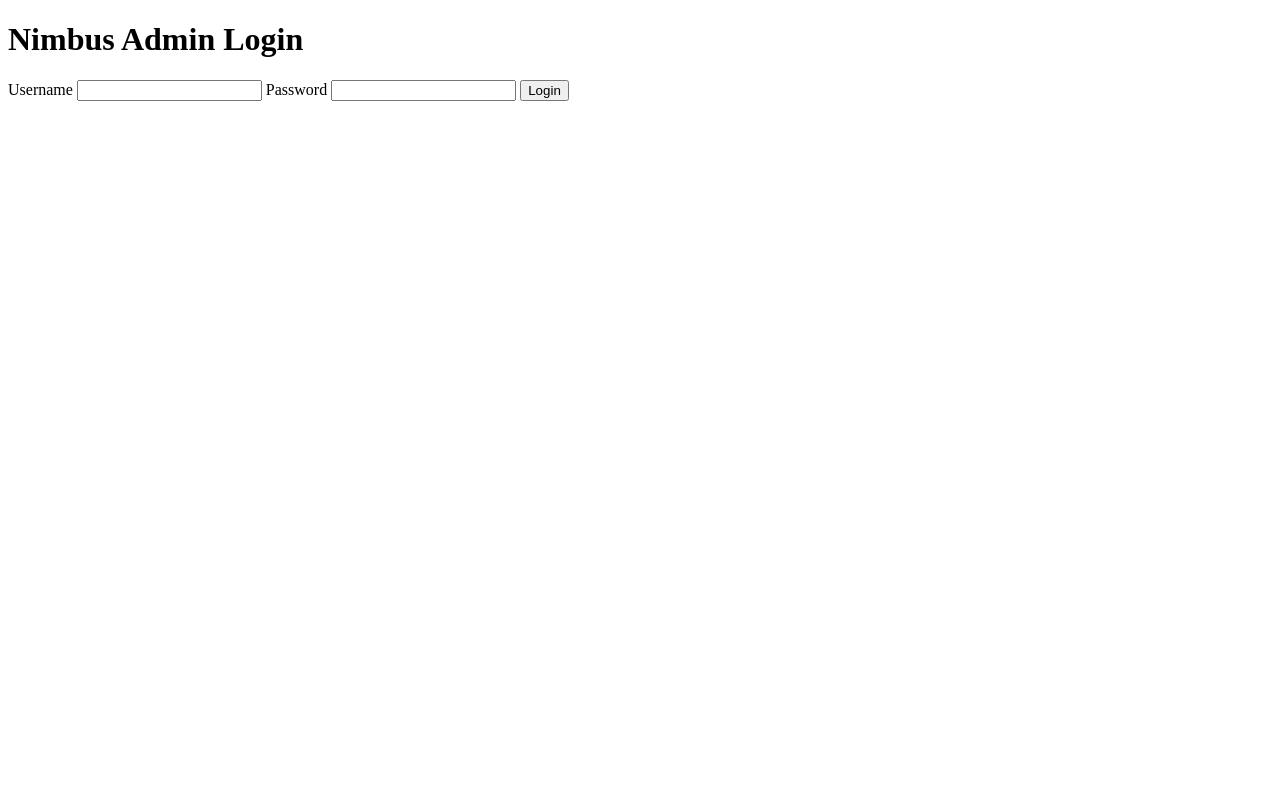
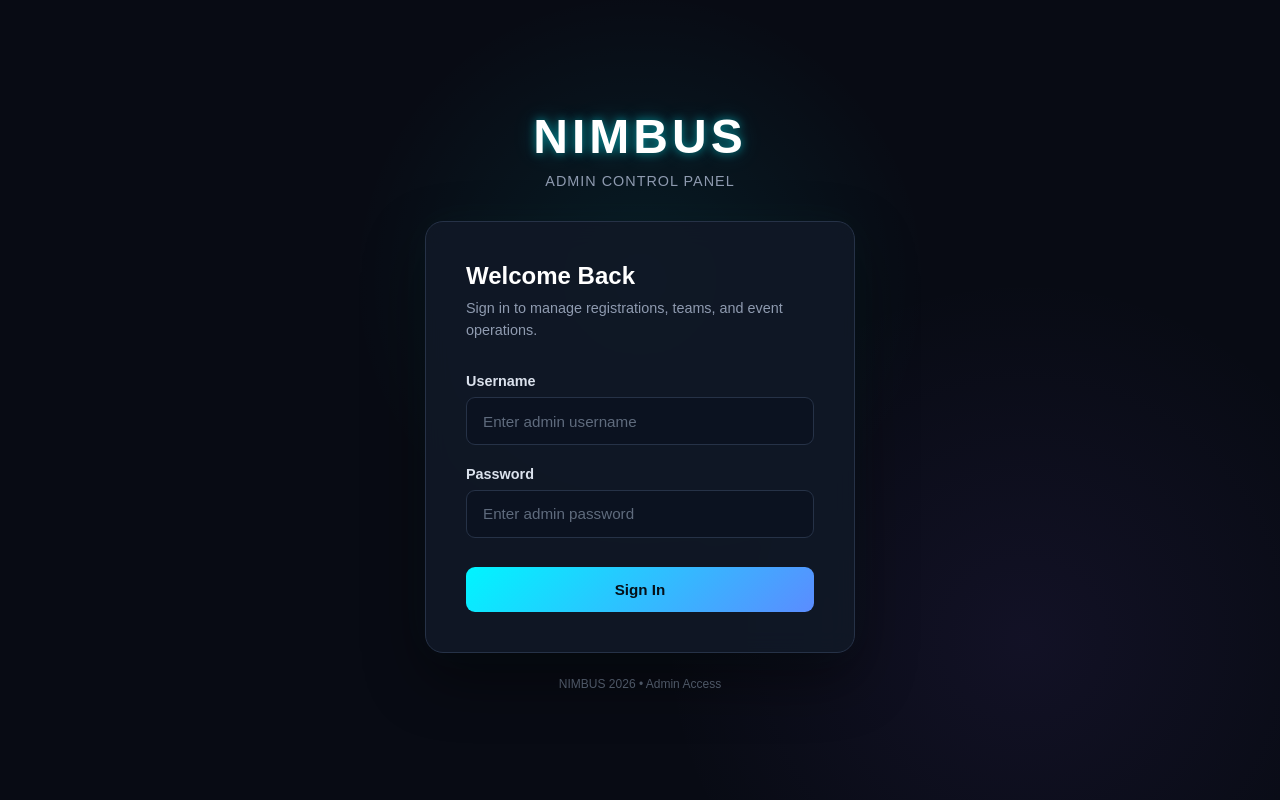
Before and after one commit to Senzar36/Nimbus, a Flask app: page /admin/login in a window 1280 px wide. Run offline with Flask 3, Linux system fonts and the light colour scheme; some libraries are stand-ins or nearby versions.

Commit message:
Made Admin Login UI

```diff
--- a/templates/admin_login.html
+++ b/templates/admin_login.html
@@ -3,23 +3,303 @@
 <head>
     <meta charset="UTF-8">
     <meta name="viewport" content="width=device-width, initial-scale=1.0">
-    <title>Admin Login - Nimbus</title>
+
+    <title>NIMBUS | Admin Login</title>
+
+    <style>
+        * {
+            box-sizing: border-box;
+        }
+
+        :root {
+            --bg: #080b14;
+            --surface: #111827;
+            --surface-light: #182132;
+            --border: #263247;
+            --text: #f4f7fb;
+            --muted: #8f9bb0;
+            --cyan: #00f5ff;
+            --purple: #8b5cf6;
+        }
+
+        body {
+            margin: 0;
+            min-height: 100vh;
+
+            display: flex;
+            align-items: center;
+            justify-content: center;
+
+            font-family: Arial, Helvetica, sans-serif;
+
+            background:
+                radial-gradient(
+                    circle at 50% 35%,
+                    rgba(0, 245, 255, 0.08),
+                    transparent 35%
+                ),
+                radial-gradient(
+                    circle at 80% 80%,
+                    rgba(139, 92, 246, 0.08),
+                    transparent 30%
+                ),
+                var(--bg);
+
+            color: var(--text);
+
+            padding: 1.5rem;
+        }
+
+        .login-container {
+            width: 100%;
+            max-width: 430px;
+        }
+
+        /* Branding */
+
+        .brand {
+            text-align: center;
+            margin-bottom: 2rem;
+        }
+
+        .brand h1 {
+            margin: 0;
+
+            font-size: 3rem;
+            letter-spacing: 4px;
+
+            color: #ffffff;
+
+            text-shadow:
+                0 0 10px rgba(0, 245, 255, 0.5),
+                0 0 25px rgba(0, 245, 255, 0.2);
+        }
+
+        .brand p {
+            margin: 0.6rem 0 0;
+
+            color: var(--muted);
+
+            font-size: 0.9rem;
+            letter-spacing: 1px;
+        }
+
+        /* Login Card */
+
+        .login-card {
+            background: rgba(17, 24, 39, 0.92);
+
+            border: 1px solid var(--border);
+            border-radius: 18px;
+
+            padding: 2.5rem;
+
+            box-shadow:
+                0 25px 60px rgba(0, 0, 0, 0.45),
+                0 0 40px rgba(0, 245, 255, 0.04);
+
+            backdrop-filter: blur(12px);
+        }
+
+        .login-card h2 {
+            margin: 0 0 0.5rem;
+
+            font-size: 1.5rem;
+
+            color: #ffffff;
+        }
+
+        .login-card .subtitle {
+            margin: 0 0 2rem;
+
+            color: var(--muted);
+
+            font-size: 0.9rem;
+            line-height: 1.5;
+        }
+
+        /* Form */
+
+        .form-group {
+            margin-bottom: 1.3rem;
+        }
+
+        .form-group label {
+            display: block;
+
+            margin-bottom: 0.5rem;
+
+            color: #dbe2ed;
+
+            font-size: 0.9rem;
+            font-weight: 600;
+        }
+
+        .form-group input {
+            width: 100%;
+
+            padding: 0.9rem 1rem;
+
+            background: #0b1220;
+
+            border: 1px solid var(--border);
+            border-radius: 9px;
+
+            color: var(--text);
+
+            font-size: 0.95rem;
+
+            outline: none;
+
+            transition: 0.2s ease;
+        }
+
+        .form-group input::placeholder {
+            color: #5f6b7d;
+        }
+
+        .form-group input:focus {
+            border-color: var(--cyan);
+
+            box-shadow:
+                0 0 0 3px rgba(0, 245, 255, 0.08),
+                0 0 15px rgba(0, 245, 255, 0.08);
+        }
+
+        /* Login Button */
+
+        .login-btn {
+            width: 100%;
+
+            margin-top: 0.5rem;
+
+            padding: 0.9rem 1rem;
+
+            border: none;
+            border-radius: 9px;
+
+            background: linear-gradient(
+                135deg,
+                var(--cyan),
+                #5b8cff
+            );
+
+            color: #061018;
+
+            font-size: 0.95rem;
+            font-weight: 700;
+
+            cursor: pointer;
+
+            transition: 0.2s ease;
+        }
+
+        .login-btn:hover {
+            transform: translateY(-1px);
+
+            box-shadow:
+                0 8px 25px rgba(0, 245, 255, 0.18);
+        }
+
+        .login-btn:active {
+            transform: translateY(0);
+        }
+
+        /* Footer */
+
+        .login-footer {
+            text-align: center;
+
+            margin-top: 1.5rem;
+
+            color: #5f6b7d;
+
+            font-size: 0.75rem;
+        }
+
+        @media (max-width: 500px) {
+            .login-card {
+                padding: 2rem 1.5rem;
+            }
+
+            .brand h1 {
+                font-size: 2.5rem;
+            }
+        }
+    </style>
 </head>
+
 <body>
 
-    <h1>Nimbus Admin Login</h1>
+    <div class="login-container">
 
-    <form method="POST">
-        <input type="hidden" name="csrf_token" value="{{ csrf_token() }}">
+        <div class="brand">
+            <h1>NIMBUS</h1>
+            <p>ADMIN CONTROL PANEL</p>
+        </div>
 
-        <label>Username</label>
-        <input type="text" name="username" required>
+        <div class="login-card">
 
-        <label>Password</label>
-        <input type="password" name="password" required>
+            <h2>Welcome Back</h2>
 
-        <button type="submit">Login</button>
-    </form>
+            <p class="subtitle">
+                Sign in to manage registrations, teams, and event operations.
+            </p>
+
+            <form method="POST">
+
+                <input
+                    type="hidden"
+                    name="csrf_token"
+                    value="{{ csrf_token() }}"
+                >
+
+                <div class="form-group">
+                    <label for="username">
+                        Username
+                    </label>
+
+                    <input
+                        type="text"
+                        id="username"
+                        name="username"
+                        placeholder="Enter admin username"
+                        autocomplete="username"
+                        required
+                    >
+                </div>
+
+                <div class="form-group">
+                    <label for="password">
+                        Password
+                    </label>
+
+                    <input
+                        type="password"
+                        id="password"
+                        name="password"
+                        placeholder="Enter admin password"
+                        autocomplete="current-password"
+                        required
+                    >
+                </div>
+
+                <button
+                    type="submit"
+                    class="login-btn"
+                >
+                    Sign In
+                </button>
+
+            </form>
+
+        </div>
+
+        <div class="login-footer">
+            NIMBUS 2026 • Admin Access
+        </div>
+
+    </div>
 
 </body>
 </html>
```
